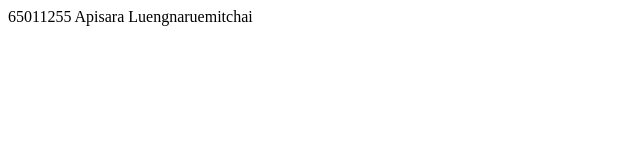
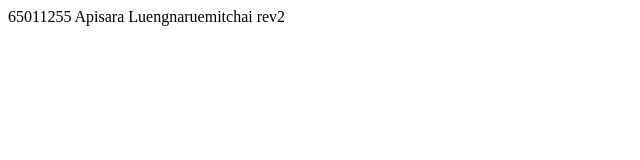
Before and after one commit to MojoJojo14/git101_cartoon, a plain HTML site: page index.html in a window 1280 px wide. Shown: the full height of the page, 0-640 px from the left. Drawn offline with Linux system fonts and the light colour scheme.

Commit message:
Update index.html

```diff
--- a/index.html
+++ b/index.html
@@ -6,6 +6,6 @@
     <title>Document</title>
 </head>
 <body>
-    65011255 Apisara Luengnaruemitchai
+    65011255 Apisara Luengnaruemitchai rev2
 </body>
 </html>
```
